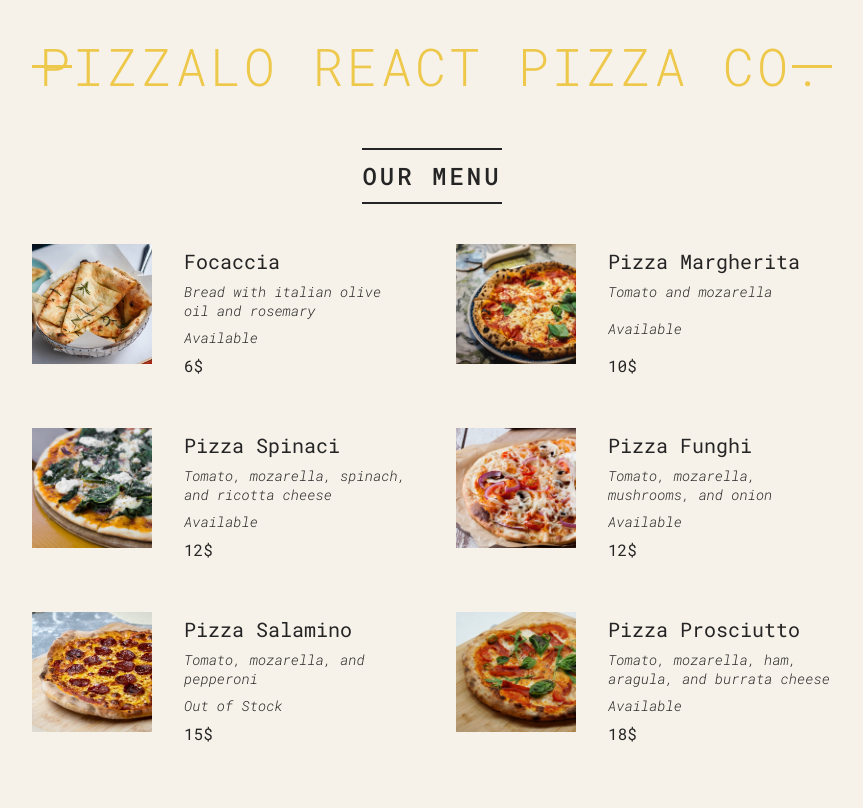
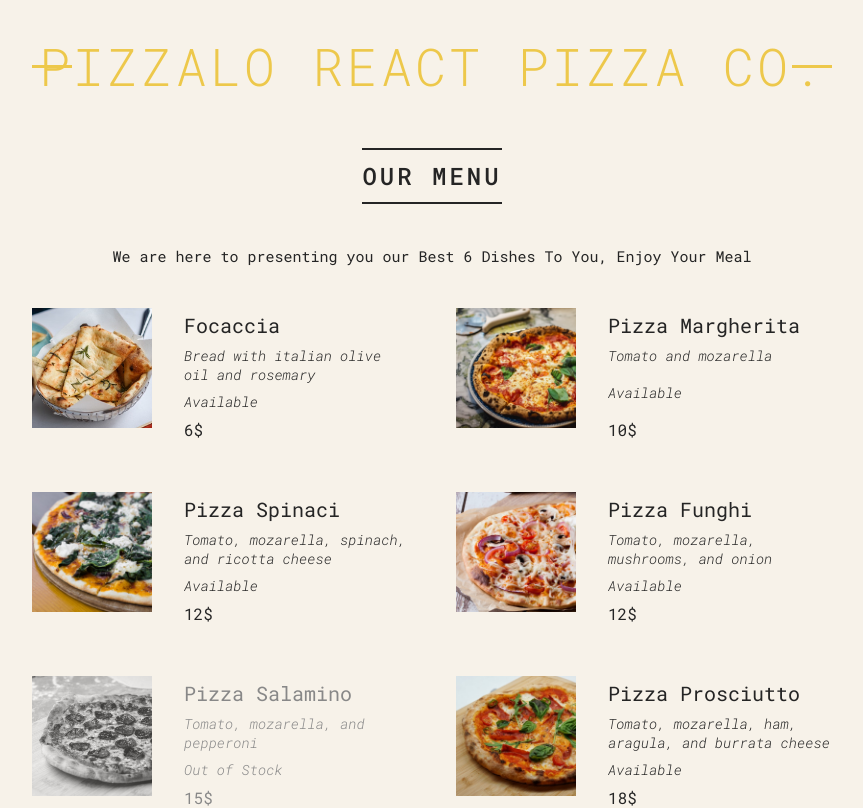
Before and after one commit to KeertanGir/React-Full, a React (Create React App) app in the folder pizza-menu/: page / in a window 1280 px wide. Shown: the top 808 px of the page, without its empty margins (208-1071 px from the left). Built offline with nearby package versions, Linux system fonts and the light colour scheme.

Commit message:
Completed Components, Props, JSX and Conditional Rendring like Topic with A project Like Pizza-menu frontend Application

```diff
--- a/pizza-menu/public/index.html
+++ b/pizza-menu/public/index.html
@@ -24,7 +24,7 @@
       work correctly both with client-side routing and a non-root public URL.
       Learn how to configure a non-root public URL by running `npm run build`.
     -->
-    <title>React App</title>
+    <title>Pizzalo React Pizza App</title>
   </head>
   <body>
     <noscript>You need to enable JavaScript to run this app.</noscript>
--- a/pizza-menu/src/App.js
+++ b/pizza-menu/src/App.js
@@ -1,7 +1,5 @@
-
 import './index.css'
-
-
+// import './gptStyle.css'
 
 const pizzaData = [
   {
@@ -57,21 +55,19 @@ const pizzaData = [
 
 function Pizza(props) {
   return (
-  <div className='pizza' >
+  <li className={ `pizza ${ props.pizza.soldOut ? "sold-out" : ""} ` } >
     <img src={props.pizza.photoName} alt={props.pizza.name}></img>
     <div>
-    <h3>{props.pizza.name}</h3>
-    <p>{props.pizza.ingredients}</p>
-    <p> {props.pizza.soldOut ? "Out of Stock" : "Available"  }</p>
-    <span>{props.pizza.price}$</span>
+      <h3>{props.pizza.name}</h3>
+      <p>{props.pizza.ingredients}</p>
+      <p> {props.pizza.soldOut ? "Out of Stock" : "Available"  }</p>
+      <span>{props.pizza.price}$</span>
     </div>
-  </div> );
+  </li> );
 }
 
 function Headers() {
-
   // const style = { color: "red", textTransform : "uppercase" , fontSize : "38px" };
-
   return (
     <header className='header' >
       <h1>Pizzalo React pizza Co.</h1>
@@ -80,7 +76,6 @@ function Headers() {
 }
 
 function Footer() {
-
   const hr = new Date().getHours();
   const startHr = 12;
   const closedHr = 22;
@@ -89,33 +84,45 @@ function Footer() {
   console.log(isOpen)
   return ( <footer className='footer' >
 
-    { isOpen && <div className='order'>
+    { isOpen ? <Order closedHr = {closedHr} startHr= {startHr} />
+        : (<p>We Welcome You In Between {startHr}:00 to {closedHr}:00 We are Closed Now </p>)
+    }
+     </footer> )
+}
+
+function Order({closedHr , startHr}){
+    return (
+      <div className='order'>
           <p>We are Open till {closedHr}:00 please Order Between {startHr}:00 to {closedHr}:00  </p>
           <button className='btn' >Order</button>
         </div>
-    }
-     </footer> )
+    );
 }
+
 
 function Menu() {
   const pizza = pizzaData;
   // const pizzaLen = 0;
   const pizzaLen = pizza.length;
-
-  return ( <main className='menu' >
+  return (
+  <main className='menu' >
     <h2>Our Menu</h2>
-    <div className='pizzas' >
-
+    <p>We are here to presenting you our Best { pizzaLen } Dishes To You, Enjoy Your Meal</p>
+    <ul className='pizzas' >
       {
-        pizzaLen > 0 &&  pizza.map((pizzas) => {
-          return (
-              <Pizza pizza={pizzas}  key={ pizzas.name }
-                 />
-          );
-        })
-      }
+        pizzaLen > 0 ?
 
 
+        pizza.map((pizzas) => {
+          return (
+            <>
+              <Pizza pizza={pizzas}  key={ pizzas.name } />
+
+            </>
+
+          );
+        })   : ( <p> We are Making Your Dishes Just Wait for a While </p> )
+      }
 
       {/* <Pizza
         name="Focaccia"
@@ -130,7 +137,7 @@ function Menu() {
         price = {10}
         picloc="pizzas/margherita.jpg"
         soldOut={true} />   */}
-    </div>
+    </ul>
     </main> );
 }
 
--- /dev/null
+++ b/pizza-menu/src/gptStyle.css
@@ -0,0 +1,591 @@
+@import url('https://fonts.googleapis.com/css2?family=Roboto+Mono:ital,wght@0,300;0,400;0,500;0,600;0,700;1,300&display=swap');
+
+* {
+  margin: 0;
+  padding: 0;
+  box-sizing: border-box;
+}
+
+html {
+  font-size: 62.5%;
+  scroll-behavior: smooth;
+}
+
+body {
+  font-family: 'Roboto Mono', monospace;
+  color: #1f2937;
+  font-weight: 400;
+  min-height: 100vh;
+  padding: 4rem 2.4rem 7rem;
+
+  background:
+    radial-gradient(circle at top left, rgba(251, 191, 36, 0.18), transparent 32%),
+    radial-gradient(circle at bottom right, rgba(249, 115, 22, 0.14), transparent 35%),
+    linear-gradient(135deg, #fffdf7 0%, #fff8e8 50%, #f8f4eb 100%);
+
+  border-bottom: 1rem solid #f5b82e;
+}
+
+/* =========================
+   CONTAINER
+========================= */
+
+.container {
+  width: 100%;
+  max-width: 110rem;
+  margin: 0 auto;
+
+  display: flex;
+  flex-direction: column;
+  align-items: center;
+  gap: 5rem;
+
+  padding: 4rem;
+
+  background: rgba(255, 255, 255, 0.72);
+  backdrop-filter: blur(18px);
+  -webkit-backdrop-filter: blur(18px);
+
+  border: 1px solid rgba(255, 255, 255, 0.75);
+  border-radius: 3rem;
+
+  box-shadow:
+    0 2rem 6rem rgba(0, 0, 0, 0.08),
+    0 0 0 1px rgba(245, 184, 46, 0.06);
+
+  position: relative;
+  overflow: hidden;
+}
+
+.container::before {
+  content: '';
+  position: absolute;
+  width: 35rem;
+  height: 35rem;
+  border-radius: 50%;
+  background: rgba(245, 184, 46, 0.09);
+  top: -20rem;
+  right: -12rem;
+  filter: blur(4px);
+  pointer-events: none;
+}
+
+/* =========================
+   HEADER
+========================= */
+
+.header {
+  align-self: stretch;
+  position: relative;
+  z-index: 1;
+}
+
+.header h1 {
+  color: #d79400;
+
+  text-transform: uppercase;
+  text-align: center;
+
+  font-size: clamp(3.6rem, 6vw, 6.4rem);
+  font-weight: 700;
+  letter-spacing: 0.5rem;
+
+  position: relative;
+  width: 100%;
+  display: block;
+
+  line-height: 1.1;
+
+  background: linear-gradient(
+    90deg,
+    #ba7800,
+    #f4b824,
+    #d98900
+  );
+
+  -webkit-background-clip: text;
+  -webkit-text-fill-color: transparent;
+  background-clip: text;
+
+  text-shadow: 0 1rem 3rem rgba(237, 184, 48, 0.15);
+}
+
+.header h1::before,
+.header h1::after {
+  display: block;
+  content: '';
+
+  height: 4px;
+  width: clamp(3rem, 10vw, 10rem);
+
+  background: linear-gradient(
+    90deg,
+    transparent,
+    #f0b82e
+  );
+
+  position: absolute;
+  top: 50%;
+  border-radius: 999px;
+}
+
+.header h1::before {
+  left: 0;
+}
+
+.header h1::after {
+  right: 0;
+  transform: rotate(180deg);
+}
+
+/* =========================
+   MENU
+========================= */
+
+.menu {
+  width: 100%;
+
+  display: flex;
+  flex-direction: column;
+  align-items: center;
+  gap: 3.5rem;
+
+  position: relative;
+  z-index: 1;
+}
+
+.menu h2 {
+  display: inline-block;
+
+  padding: 1.2rem 2.4rem;
+
+  border-top: 2px solid #e6a91b;
+  border-bottom: 2px solid #e6a91b;
+
+  font-size: clamp(2rem, 3vw, 2.8rem);
+  text-transform: uppercase;
+  letter-spacing: 0.4rem;
+  font-weight: 700;
+
+  color: #292524;
+
+  background: rgba(255, 255, 255, 0.5);
+
+  border-radius: 0.8rem;
+}
+
+.menu > p {
+  max-width: 72rem;
+  width: 90%;
+
+  font-size: 1.6rem;
+  text-align: center;
+  line-height: 1.8;
+
+  color: #5c554c;
+}
+
+/* =========================
+   PIZZA GRID
+========================= */
+
+.pizzas {
+  width: 100%;
+
+  list-style: none;
+
+  display: grid;
+  grid-template-columns: repeat(2, minmax(0, 1fr));
+
+  gap: 2.4rem;
+}
+
+/* =========================
+   PIZZA CARD
+========================= */
+
+.pizza {
+  display: flex;
+  gap: 2rem;
+
+  padding: 2rem;
+
+  background: rgba(255, 255, 255, 0.92);
+
+  border: 1px solid rgba(234, 179, 45, 0.16);
+  border-radius: 2rem;
+
+  box-shadow:
+    0 1rem 3rem rgba(35, 28, 15, 0.06);
+
+  transition:
+    transform 0.3s ease,
+    box-shadow 0.3s ease,
+    border-color 0.3s ease;
+
+  position: relative;
+  overflow: hidden;
+}
+
+.pizza::before {
+  content: '';
+
+  position: absolute;
+  inset: 0;
+
+  background: linear-gradient(
+    135deg,
+    rgba(245, 184, 46, 0.05),
+    transparent 45%
+  );
+
+  pointer-events: none;
+}
+
+.pizza:hover {
+  transform: translateY(-8px);
+
+  box-shadow:
+    0 2rem 5rem rgba(43, 34, 20, 0.12);
+
+  border-color: rgba(230, 169, 27, 0.45);
+}
+
+.pizza img {
+  width: 14rem;
+  height: 14rem;
+
+  object-fit: cover;
+  aspect-ratio: 1;
+
+  align-self: start;
+
+  border-radius: 1.8rem;
+
+  box-shadow:
+    0 1rem 2.5rem rgba(0, 0, 0, 0.12);
+
+  transition:
+    transform 0.35s ease,
+    filter 0.35s ease;
+}
+
+.pizza:hover img {
+  transform: scale(1.05) rotate(-1deg);
+}
+
+.pizza div {
+  flex: 1;
+
+  display: flex;
+  flex-direction: column;
+  gap: 1rem;
+
+  padding: 0.4rem 0;
+}
+
+.pizza h3 {
+  font-size: 2rem;
+  font-weight: 700;
+
+  color: #2d2926;
+
+  line-height: 1.3;
+}
+
+.pizza p {
+  font-size: 1.4rem;
+  font-weight: 300;
+  font-style: italic;
+
+  color: #6e665d;
+
+  line-height: 1.65;
+
+  margin-bottom: auto;
+}
+
+.pizza span {
+  width: fit-content;
+
+  display: inline-flex;
+
+  font-size: 1.5rem;
+  font-weight: 700;
+
+  color: #9b6500;
+
+  padding: 0.7rem 1.2rem;
+
+  background: #fff5cf;
+
+  border: 1px solid #f2d26a;
+  border-radius: 999px;
+}
+
+/* =========================
+   SOLD OUT
+========================= */
+
+.pizza.sold-out {
+  color: #8b8b8b;
+
+  background: rgba(242, 242, 242, 0.8);
+
+  border-color: rgba(120, 120, 120, 0.14);
+
+  box-shadow: none;
+
+  opacity: 0.75;
+}
+
+.pizza.sold-out:hover {
+  transform: none;
+}
+
+.pizza.sold-out img {
+  filter: grayscale(1);
+  opacity: 0.55;
+}
+
+.pizza.sold-out span {
+  color: #6b7280;
+  background: #ececec;
+  border-color: #d5d5d5;
+}
+
+/* =========================
+   FOOTER
+========================= */
+
+.footer {
+  width: 100%;
+
+  font-size: 1.4rem;
+  text-align: center;
+
+  color: #6b6258;
+
+  position: relative;
+  z-index: 1;
+}
+
+/* =========================
+   ORDER
+========================= */
+
+.order {
+  display: flex;
+  flex-direction: column;
+  align-items: center;
+  gap: 2rem;
+}
+
+.order p {
+  font-size: 1.5rem;
+  line-height: 1.7;
+}
+
+/* =========================
+   BUTTON
+========================= */
+
+.btn {
+  position: relative;
+  overflow: hidden;
+
+  color: #1f1a0f;
+
+  font-family: inherit;
+  border: none;
+
+  font-size: 1.5rem;
+  font-weight: 700;
+
+  background: linear-gradient(
+    135deg,
+    #f7c744,
+    #eaa91c
+  );
+
+  padding: 1.5rem 3.4rem;
+
+  border-radius: 1.2rem;
+
+  cursor: pointer;
+
+  box-shadow:
+    0 1rem 2.5rem rgba(215, 148, 0, 0.24);
+
+  transition:
+    transform 0.25s ease,
+    box-shadow 0.25s ease,
+    background 0.25s ease;
+}
+
+.btn::before {
+  content: '';
+
+  position: absolute;
+
+  width: 100%;
+  height: 100%;
+
+  top: 0;
+  left: -120%;
+
+  background: linear-gradient(
+    110deg,
+    transparent 20%,
+    rgba(255, 255, 255, 0.45) 50%,
+    transparent 80%
+  );
+
+  transition: left 0.6s ease;
+}
+
+.btn:hover {
+  transform: translateY(-3px);
+
+  background: linear-gradient(
+    135deg,
+    #ffd75f,
+    #eba315
+  );
+
+  box-shadow:
+    0 1.5rem 3rem rgba(215, 148, 0, 0.32);
+}
+
+.btn:hover::before {
+  left: 120%;
+}
+
+.btn:active {
+  transform: translateY(0) scale(0.98);
+}
+
+.btn:focus-visible {
+  outline: 3px solid rgba(230, 169, 27, 0.35);
+  outline-offset: 4px;
+}
+
+/* =========================
+   RESPONSIVE
+========================= */
+
+@media (max-width: 850px) {
+  body {
+    padding: 2.5rem 1.6rem 5rem;
+  }
+
+  .container {
+    padding: 3rem 2.2rem;
+    gap: 4rem;
+    border-radius: 2.4rem;
+  }
+
+  .pizzas {
+    grid-template-columns: 1fr;
+  }
+
+  .header h1::before,
+  .header h1::after {
+    width: 5rem;
+  }
+}
+
+@media (max-width: 600px) {
+  html {
+    font-size: 58%;
+  }
+
+  body {
+    padding: 1.6rem 1.2rem 4rem;
+  }
+
+  .container {
+    padding: 2.4rem 1.5rem;
+    gap: 3.2rem;
+    border-radius: 2rem;
+  }
+
+  .header h1 {
+    letter-spacing: 0.25rem;
+  }
+
+  .header h1::before,
+  .header h1::after {
+    display: none;
+  }
+
+  .menu {
+    gap: 2.5rem;
+  }
+
+  .menu h2 {
+    letter-spacing: 0.2rem;
+  }
+
+  .menu > p {
+    width: 100%;
+    font-size: 1.5rem;
+  }
+
+  .pizza {
+    gap: 1.5rem;
+    padding: 1.5rem;
+  }
+
+  .pizza img {
+    width: 11rem;
+    height: 11rem;
+    border-radius: 1.4rem;
+  }
+
+  .pizza h3 {
+    font-size: 1.8rem;
+  }
+}
+
+@media (max-width: 430px) {
+  .container {
+    padding: 2rem 1.2rem;
+  }
+
+  .pizza {
+    flex-direction: column;
+  }
+
+  .pizza img {
+    width: 100%;
+    height: 20rem;
+  }
+
+  .pizza div {
+    width: 100%;
+  }
+
+  .pizza span {
+    margin-top: 0.5rem;
+  }
+
+  .btn {
+    width: 100%;
+    max-width: 30rem;
+  }
+}
+
+/* =========================
+   REDUCED MOTION
+========================= */
+
+@media (prefers-reduced-motion: reduce) {
+  *,
+  *::before,
+  *::after {
+    scroll-behavior: auto !important;
+    transition: none !important;
+    animation: none !important;
+  }
+}
```
Also changed, not shown: 1 other file (tests, documents, lock files or other folders).
